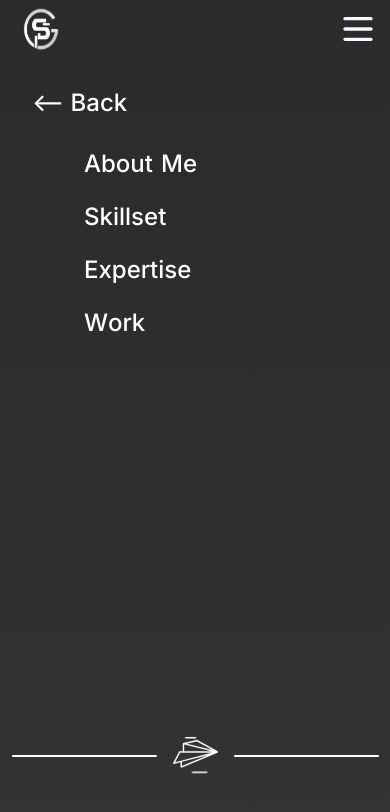
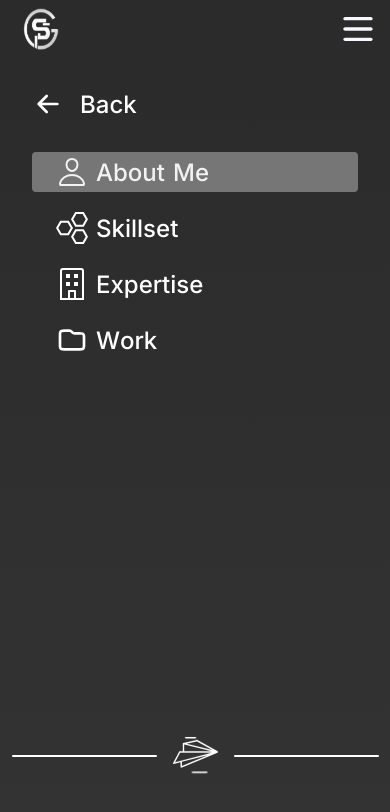
Before and after one commit to SamuelCosmo/Portfolio-Samuel, a Next.js app: page / in a window 390 px wide. Both pictures are taken after a click on the picture 358 px from the left and 29 px from the top of the page. Shown: the top 812 px of the page. Built offline with nearby package versions, Linux system fonts and the light colour scheme.

Commit message:
Updated side menu mobile
Updated side menu mobile

```diff
--- a/src/app/_components/Contact/contact.module.scss
+++ b/src/app/_components/Contact/contact.module.scss
@@ -100,17 +100,23 @@
             gap: 8px;
             width: 100%;
 
-            @include mobile {
-              gap: 4px;
-            }
-
             &__title {
+              display: flex;
+              align-items: flex-start;
+              justify-content: center;
+              flex-direction: column;
+              gap: 8px;
+              width: 100%;
               font-family: 'Inter';
               font-size: 20px;
               font-weight: 400;
               line-height: 24.2px;
               text-align: left;
               color: #a5a5a5;
+
+              @include mobile {
+                gap: 4px;
+              }
             }
           }
         }
--- a/src/app/_components/Header/header.module.scss
+++ b/src/app/_components/Header/header.module.scss
@@ -165,6 +165,10 @@
     }
 
     &__back_button {
+      display: flex;
+      justify-content: flex-start;
+      align-items: center;
+      gap: 16px;
       color: white;
       text-align: left;
       font-family: 'Inter';
@@ -175,6 +179,11 @@
       cursor: pointer;
       position: relative;
       width: 100%;
+
+      img {
+        width: 32px;
+        height: auto;
+      }
     }
 
     &__submenu {
@@ -182,14 +191,15 @@
       justify-content: center;
       align-items: flex-start;
       flex-direction: column;
-      gap: 24px;
-      margin-left: 52px;
+      gap: 16px;
       width: 100%;
 
       &__option {
         display: flex;
         flex-direction: row;
-
+        justify-content: flex-start;
+        align-items: center;
+        padding: 4px 16px;
         color: white;
         text-align: right;
         font-family: 'Inter';
@@ -205,13 +215,18 @@
           text-decoration: underline;
         }
 
+        svg {
+          width: 32px;
+          height: auto;
+          margin: 0 8px;
+        }
+
         &--letter {
           display: flex;
           justify-content: center;
           position: relative;
 
           span {
-            // position: absolute;
             opacity: 0;
             animation: enterLetter 0.5s 0.2s forwards ease-in-out;
           }
@@ -228,6 +243,22 @@
               transform: translateX(0);
               opacity: 1;
             }
+          }
+        }
+      }
+
+      .selected {
+        background: #7c7c7c;
+        border-radius: 4px;
+        animation: showOption 0.5s ease-in-out forwards;
+
+        @keyframes showOption {
+          0% {
+            opacity: 0;
+          }
+
+          100% {
+            opacity: 1;
           }
         }
       }
--- a/src/app/_components/Header/header.tsx
+++ b/src/app/_components/Header/header.tsx
@@ -4,7 +4,12 @@ import styles from './header.module.scss'
 import Image from 'next/image'
 import menu from '../../../../public/svg/menu.svg'
 import logo from '../../../../public/assets/header/logo.png'
+import arrow from '../../../../public/svg/header/arrow-left.svg'
 import PlaneIcon from './header/paper-plane'
+import PersonIcon from './header/person'
+import CompanyIcon from './header/company'
+import ScienceIcon from './header/science'
+import FolderIcon from './header/folder'
 
 interface Props {
   indexRef: number
@@ -112,43 +117,60 @@ export default function HeaderComponent({ indexRef, setIndexRef }: Props) {
             setSideBarOpen(!sideBarOpen)
           }}
         >
-          {'<-- Back'}
+          <Image src={arrow} alt='arrow' /> Back
         </span>
         <div className={styles['main__side-menu__submenu']}>
           <span
-            className={styles['main__side-menu__submenu__option']}
+            className={
+              styles['main__side-menu__submenu__option'] +
+              ' ' +
+              (sideBarOpen && indexRef === 1 ? styles['selected'] : '')
+            }
             onClick={() => {
               setIndexRef(1)
               setSideBarOpen(!sideBarOpen)
             }}
           >
-            {sideBarOpen ? splitWord('About Me') : ''}
+            {PersonIcon('white')} {sideBarOpen ? splitWord('About Me') : ''}
           </span>
           <span
-            className={styles['main__side-menu__submenu__option']}
+            className={
+              styles['main__side-menu__submenu__option'] +
+              ' ' +
+              (sideBarOpen && indexRef === 2 ? styles['selected'] : '')
+            }
             onClick={() => {
               setIndexRef(2)
               setSideBarOpen(!sideBarOpen)
             }}
           >
-            {sideBarOpen ? splitWord('Skillset') : ''}
+            {ScienceIcon('white')} {sideBarOpen ? splitWord('Skillset') : ''}
           </span>
           <span
-            className={styles['main__side-menu__submenu__option']}
+            className={
+              styles['main__side-menu__submenu__option'] +
+              ' ' +
+              (sideBarOpen && indexRef === 3 ? styles['selected'] : '')
+            }
             onClick={() => {
               setIndexRef(3)
               setSideBarOpen(!sideBarOpen)
             }}
           >
-            {sideBarOpen ? splitWord('Expertise') : ''}
+            {CompanyIcon('white')} {sideBarOpen ? splitWord('Expertise') : ''}
           </span>
           <span
-            className={styles['main__side-menu__submenu__option']}
+            className={
+              styles['main__side-menu__submenu__option'] +
+              ' ' +
+              (sideBarOpen && indexRef === 4 ? styles['selected'] : '')
+            }
             onClick={() => {
               setIndexRef(4)
               setSideBarOpen(!sideBarOpen)
             }}
           >
+            {FolderIcon('white')}
             {sideBarOpen ? splitWord('Work') : ''}
           </span>
         </div>
--- /dev/null
+++ b/src/app/_components/Header/header/company.tsx
@@ -0,0 +1,21 @@
+export default function CompanyIcon(color?: string) {
+  return (
+    <>
+      <svg
+        fill={color ? color : '#000000'}
+        width='800px'
+        height='800px'
+        viewBox='-2 0 16 16'
+        id='company-16px'
+        xmlns='http://www.w3.org/2000/svg'
+      >
+        <path
+          id='Path_133'
+          data-name='Path 133'
+          d='M323.5-192h-9a1.5,1.5,0,0,0-1.5,1.5V-176h12v-14.5A1.5,1.5,0,0,0,323.5-192ZM318-177v-3h2v3Zm6,0h-3v-3.5a.5.5,0,0,0-.5-.5h-3a.5.5,0,0,0-.5.5v3.5h-3v-13.5a.5.5,0,0,1,.5-.5h9a.5.5,0,0,1,.5.5Zm-8-12h2v2h-2Zm4,0h2v2h-2Zm-4,4h2v2h-2Zm4,0h2v2h-2Z'
+          transform='translate(-313 192)'
+        />
+      </svg>
+    </>
+  )
+}
--- /dev/null
+++ b/src/app/_components/Header/header/folder.tsx
@@ -0,0 +1,15 @@
+export default function FolderIcon(color?: string) {
+  return (
+    <>
+      <svg width='800px' height='800px' viewBox='0 0 24 24' fill='none' xmlns='http://www.w3.org/2000/svg'>
+        <path
+          d='M3 8.2C3 7.07989 3 6.51984 3.21799 6.09202C3.40973 5.71569 3.71569 5.40973 4.09202 5.21799C4.51984 5 5.0799 5 6.2 5H9.67452C10.1637 5 10.4083 5 10.6385 5.05526C10.8425 5.10425 11.0376 5.18506 11.2166 5.29472C11.4184 5.4184 11.5914 5.59135 11.9373 5.93726L12.0627 6.06274C12.4086 6.40865 12.5816 6.5816 12.7834 6.70528C12.9624 6.81494 13.1575 6.89575 13.3615 6.94474C13.5917 7 13.8363 7 14.3255 7H17.8C18.9201 7 19.4802 7 19.908 7.21799C20.2843 7.40973 20.5903 7.71569 20.782 8.09202C21 8.51984 21 9.0799 21 10.2V15.8C21 16.9201 21 17.4802 20.782 17.908C20.5903 18.2843 20.2843 18.5903 19.908 18.782C19.4802 19 18.9201 19 17.8 19H6.2C5.07989 19 4.51984 19 4.09202 18.782C3.71569 18.5903 3.40973 18.2843 3.21799 17.908C3 17.4802 3 16.9201 3 15.8V8.2Z'
+          stroke={color ? color : '#000000'}
+          strokeWidth='2'
+          strokeLinecap='round'
+          strokeLinejoin='round'
+        />
+      </svg>
+    </>
+  )
+}
--- /dev/null
+++ b/src/app/_components/Header/header/person.tsx
@@ -0,0 +1,23 @@
+export default function PersonIcon(color?: string) {
+  return (
+    <>
+      <svg width='800px' height='800px' viewBox='0 0 512 512' xmlns='http://www.w3.org/2000/svg'>
+        <title>ionicons-v5-j</title>
+        <path
+          d='M344,144c-3.92,52.87-44,96-88,96s-84.15-43.12-88-96c-4-55,35-96,88-96S348,90,344,144Z'
+          style={{
+            fill: 'none',
+            stroke: color ? color : '#000000',
+            strokeLinecap: 'round',
+            strokeLinejoin: 'round',
+            strokeWidth: '32px',
+          }}
+        />
+        <path
+          d='M256,304c-87,0-175.3,48-191.64,138.6C62.39,453.52,68.57,464,80,464H432c11.44,0,17.62-10.48,15.65-21.4C431.3,352,343,304,256,304Z'
+          style={{ fill: 'none', stroke: color ? color : '#000000', strokeMiterlimit: 10, strokeWidth: '32px' }}
+        />
+      </svg>
+    </>
+  )
+}
--- /dev/null
+++ b/src/app/_components/Header/header/science.tsx
@@ -0,0 +1,30 @@
+export default function ScienceIcon(color?: string) {
+  return (
+    <>
+      <svg
+        fill={color ? color : '#000000'}
+        height='800px'
+        width='800px'
+        version='1.1'
+        id='Capa_1'
+        xmlns='http://www.w3.org/2000/svg'
+        viewBox='0 0 490 490'
+      >
+        <g>
+          <path
+            d='M195.234,357.719L260.313,245l-65.078-112.719H65.078L0,245l65.078,112.719H195.234z M82.76,162.906h94.794L224.95,245
+		l-47.396,82.094H82.76L35.362,245L82.76,162.906z'
+          />
+          <path
+            d='M294.766,0l-65.078,112.718l65.078,112.718h130.156L490,112.718L424.922,0H294.766z M407.241,194.812h-94.794
+		l-47.397-82.093l47.397-82.093h94.794l47.396,82.093L407.241,194.812z'
+          />
+          <path
+            d='M294.766,264.563l-65.078,112.718L294.766,490h130.156L490,377.281l-65.078-112.718H294.766z M407.241,459.375h-94.794
+		l-47.397-82.094l47.397-82.093h94.794l47.396,82.093L407.241,459.375z'
+          />
+        </g>
+      </svg>
+    </>
+  )
+}
--- a/src/shared/components/Slider/slider.tsx
+++ b/src/shared/components/Slider/slider.tsx
@@ -21,7 +21,8 @@ export default function SliderComponent({ childrens, setIndex }: Props) {
     const targetElement = childrenRefs.current[index]
     const bodyScrollLeft = bodyRef.current.scrollLeft
     const containerWidth = bodyRef.current.clientWidth
-    const targetOffsetLeft = targetElement.offsetLeft - containerWidth / 2 + targetElement.clientWidth / 2
+    let targetOffsetLeft = 0
+    if (targetElement) targetOffsetLeft = targetElement.offsetLeft - containerWidth / 2 + targetElement.clientWidth / 2
     const scrollAmount = targetOffsetLeft - bodyScrollLeft
 
     if (setIndex) setIndex(index)
```
Also changed, not shown: src/app/_components/Contact/contact.tsx (+12 -6 lines), public/svg/header/arrow-left.svg (added).
